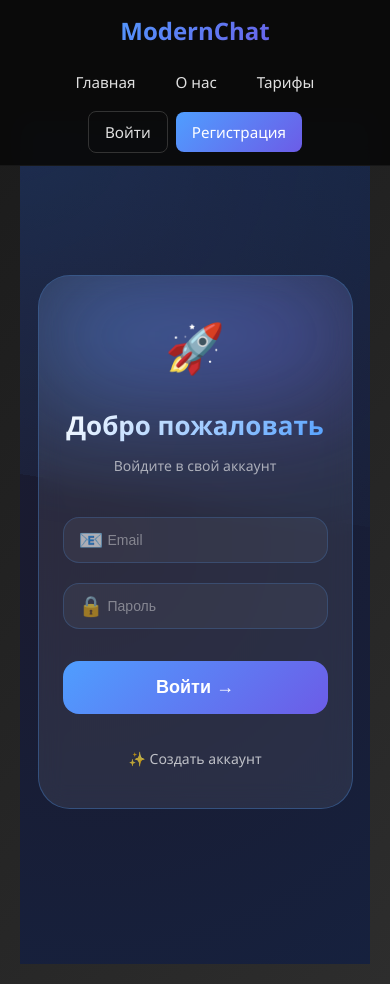
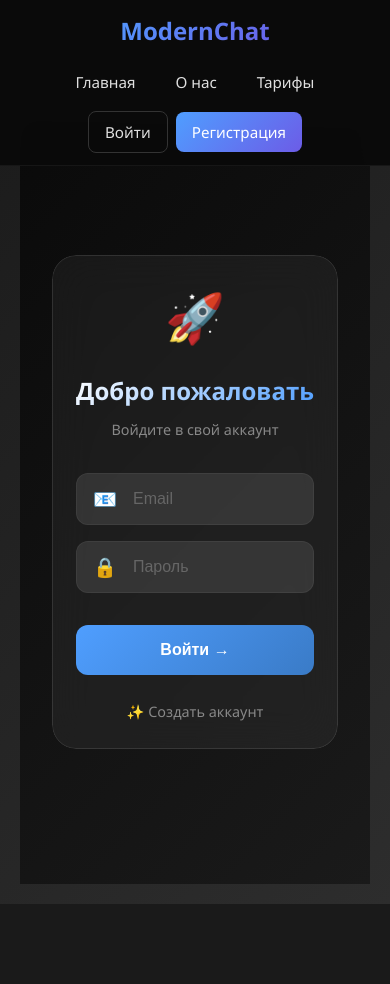
Before and after one commit to nodeserverlol-collab/Chat, a React (Vite) app in the folder frontend/vite-project/: page /login in a window 390 px wide. After the commit the page ends 904 px from the top, so only its background shows below. Built offline with nearby package versions, Linux system fonts and the light colour scheme.

Commit message:
Обновление компонентов Navbar и Price

```diff
--- a/frontend/vite-project/src/pages/Home.tsx
+++ b/frontend/vite-project/src/pages/Home.tsx
@@ -1,13 +1,7 @@
 import { useState, useEffect } from 'react';
 import { useNavigate } from 'react-router-dom';
 
-interface PricingPlan {
-  id: number;
-  name: string;
-  price: number;
-  features: string[];
-}
-
+// Убираем неиспользуемый интерфейс и переменную
 export default function Home() {
   const navigate = useNavigate();
   const [user, setUser] = useState<any>(null);
@@ -16,7 +10,6 @@ export default function Home() {
   useEffect(() => {
     const token = localStorage.getItem('token');
     if (token) {
-      // Fetch user data
       setUser({ username: 'User' });
     }
     setLoading(false);
@@ -53,8 +46,6 @@ export default function Home() {
     animateNumber(0, 100000, 2000, setMessagesCount);
     animateNumber(0, 500, 2000, setOnlineCount);
   }, []);
-
-  const pricingPlans: PricingPlan[] = []; // Убрал предупреждение
 
   if (loading) {
     return <div>Loading...</div>;
--- a/frontend/vite-project/src/pages/Login.tsx
+++ b/frontend/vite-project/src/pages/Login.tsx
@@ -2,19 +2,32 @@ import { useState } from "react";
 import axios from "axios";
 import "./login.css";
 
+interface LoginResponse {
+  access_token?: string;
+  token?: string;
+  username: string;
+  user_id?: number;
+  id?: number;
+}
+
+interface Message {
+  type: "success" | "error";
+  text: string;
+}
+
 function Login() {
-  const [email, setEmail] = useState("");
-  const [password, setPassword] = useState("");
-  const [message, setMessage] = useState("");
-  const [isLoading, setIsLoading] = useState(false);
+  const [email, setEmail] = useState<string>("");
+  const [password, setPassword] = useState<string>("");
+  const [message, setMessage] = useState<Message | null>(null);
+  const [isLoading, setIsLoading] = useState<boolean>(false);
 
-  const handleSubmit = async (e) => {
+  const handleSubmit = async (e: React.FormEvent<HTMLFormElement>) => {
     e.preventDefault();
     setIsLoading(true);
-    setMessage("");
+    setMessage(null);
 
     try {
-      const loginResponse = await axios.post("http://localhost:8080/api/auth/login", {
+      const loginResponse = await axios.post<LoginResponse>("http://localhost:8080/api/auth/login", {
         email: email,
         password: password,
       });
@@ -35,11 +48,14 @@ function Login() {
         window.location.href = "/profile";
       }, 1500);
 
-    } catch (error) {
-      setMessage({
-        type: "error",
-        text: "❌ " + (error.response?.data?.detail || "Ошибка входа")
-      });
+    } catch (error: unknown) {
+      let errorText = "❌ Ошибка входа";
+
+      if (axios.isAxiosError(error) && error.response?.data?.detail) {
+        errorText = `❌ ${error.response.data.detail}`;
+      }
+
+      setMessage({ type: "error", text: errorText });
     } finally {
       setIsLoading(false);
     }
@@ -63,7 +79,7 @@ function Login() {
                 type="email"
                 placeholder="Email"
                 value={email}
-                onChange={(e) => setEmail(e.target.value)}
+                onChange={(e: React.ChangeEvent<HTMLInputElement>) => setEmail(e.target.value)}
                 required
               />
             </div>
@@ -74,7 +90,7 @@ function Login() {
                 type="password"
                 placeholder="Пароль"
                 value={password}
-                onChange={(e) => setPassword(e.target.value)}
+                onChange={(e: React.ChangeEvent<HTMLInputElement>) => setPassword(e.target.value)}
                 required
               />
             </div>
--- a/frontend/vite-project/src/pages/login.css
+++ b/frontend/vite-project/src/pages/login.css
@@ -1,250 +1,172 @@
-* {
-  margin: 0;
-  padding: 0;
-  box-sizing: border-box;
-}
-
 .login-page {
-  min-height: 100vh;
-  background: radial-gradient(circle at 20% 50%, #1a1a2e, #16213e);
+  min-height: calc(100vh - 80px);
   display: flex;
   align-items: center;
   justify-content: center;
-  font-family: 'Segoe UI', system-ui, -apple-system, sans-serif;
-  position: relative;
-  overflow: hidden;
-}
-
-/* Анимированный фон */
-.login-page::before {
-  content: '';
-  position: absolute;
-  width: 200%;
-  height: 200%;
-  background: radial-gradient(circle, rgba(79, 158, 255, 0.1) 0%, transparent 70%);
-  animation: rotate 20s linear infinite;
-}
-
-@keyframes rotate {
-  from { transform: translate(-25%, -25%) rotate(0deg); }
-  to { transform: translate(-25%, -25%) rotate(360deg); }
+  background: linear-gradient(135deg, #0a0a0a 0%, #1a1a1a 100%);
+  padding: 2rem;
 }
 
 .glass-card {
   position: relative;
-  width: 460px;
-  max-width: 90%;
-  background: rgba(255, 255, 255, 0.08);
-  backdrop-filter: blur(12px);
-  border-radius: 32px;
-  border: 1px solid rgba(79, 158, 255, 0.3);
+  width: 100%;
+  max-width: 450px;
+  border-radius: 24px;
   overflow: hidden;
-  transition: transform 0.3s ease, box-shadow 0.3s ease;
-}
-
-.glass-card:hover {
-  transform: translateY(-8px);
-  box-shadow: 0 25px 45px rgba(0, 0, 0, 0.4), 0 0 0 1px rgba(79, 158, 255, 0.2);
 }
 
 .card-bg {
   position: absolute;
-  top: 0;
-  left: 0;
-  right: 0;
-  height: 120px;
-  background: linear-gradient(135deg, #4f9eff, #6c5ce7);
-  filter: blur(60px);
-  opacity: 0.5;
+  inset: 0;
+  background: rgba(255, 255, 255, 0.05);
+  backdrop-filter: blur(20px);
+  border: 1px solid rgba(255, 255, 255, 0.1);
+  border-radius: 24px;
 }
 
 .card-content {
   position: relative;
-  padding: 48px 40px;
+  padding: 2.5rem;
   z-index: 1;
 }
 
 .logo {
   text-align: center;
-  margin-bottom: 40px;
+  margin-bottom: 2rem;
 }
 
 .logo-icon {
-  font-size: 64px;
-  margin-bottom: 16px;
-  animation: float 3s ease-in-out infinite;
-}
-
-@keyframes float {
-  0%, 100% { transform: translateY(0); }
-  50% { transform: translateY(-10px); }
+  font-size: 3rem;
+  margin-bottom: 1rem;
 }
 
 .logo h1 {
-  font-size: 32px;
-  font-weight: 700;
+  font-size: 1.8rem;
   background: linear-gradient(135deg, #fff, #4f9eff);
   -webkit-background-clip: text;
   -webkit-text-fill-color: transparent;
-  background-clip: text;
-  margin-bottom: 8px;
+  margin-bottom: 0.5rem;
 }
 
 .logo p {
-  color: rgba(255, 255, 255, 0.6);
-  font-size: 14px;
+  color: #888;
+  font-size: 0.9rem;
 }
 
 .input-field {
-  position: relative;
-  margin-bottom: 20px;
+  display: flex;
+  align-items: center;
+  background: rgba(255, 255, 255, 0.1);
+  border-radius: 12px;
+  margin-bottom: 1rem;
+  border: 1px solid rgba(255, 255, 255, 0.05);
+  transition: all 0.3s ease;
+}
+
+.input-field:focus-within {
+  border-color: #4f9eff;
+  background: rgba(79, 158, 255, 0.05);
 }
 
 .field-icon {
-  position: absolute;
-  left: 16px;
-  top: 50%;
-  transform: translateY(-50%);
-  font-size: 20px;
-  opacity: 0.6;
-  z-index: 1;
+  padding: 0 1rem;
+  font-size: 1.2rem;
+  color: #888;
 }
 
 .input-field input {
-  width: 100%;
-  padding: 16px 16px 16px 48px;
-  background: rgba(255, 255, 255, 0.05);
-  border: 1px solid rgba(79, 158, 255, 0.2);
-  border-radius: 16px;
-  font-size: 16px;
-  color: white;
-  transition: all 0.3s ease;
+  flex: 1;
+  background: transparent;
+  border: none;
+  padding: 1rem 1rem 1rem 0;
+  color: #fff;
+  font-size: 1rem;
   outline: none;
 }
 
-.input-field input:focus {
-  border-color: #4f9eff;
-  background: rgba(255, 255, 255, 0.1);
-  box-shadow: 0 0 0 3px rgba(79, 158, 255, 0.1);
-}
-
 .input-field input::placeholder {
-  color: rgba(255, 255, 255, 0.4);
+  color: #666;
 }
 
 .glow-btn {
   width: 100%;
-  padding: 16px;
-  background: linear-gradient(135deg, #4f9eff, #6c5ce7);
+  padding: 1rem;
+  background: linear-gradient(135deg, #4f9eff, #3a7bc7);
+  color: white;
   border: none;
-  border-radius: 16px;
-  font-size: 18px;
+  border-radius: 12px;
+  font-size: 1rem;
   font-weight: 600;
-  color: white;
   cursor: pointer;
-  position: relative;
-  overflow: hidden;
   transition: all 0.3s ease;
-  margin-top: 12px;
+  margin-top: 1rem;
 }
 
-.glow-btn::before {
-  content: '';
-  position: absolute;
-  top: 0;
-  left: -100%;
-  width: 100%;
-  height: 100%;
-  background: linear-gradient(90deg, transparent, rgba(255, 255, 255, 0.3), transparent);
-  transition: left 0.5s;
-}
-
-.glow-btn:hover::before {
-  left: 100%;
-}
-
-.glow-btn:hover {
+.glow-btn:hover:not(:disabled) {
   transform: translateY(-2px);
-  box-shadow: 0 10px 25px rgba(79, 158, 255, 0.4);
-}
-
-.glow-btn:active {
-  transform: translateY(1px);
+  box-shadow: 0 8px 25px rgba(79, 158, 255, 0.3);
 }
 
 .glow-btn:disabled {
-  opacity: 0.6;
+  opacity: 0.7;
   cursor: not-allowed;
-  transform: none;
 }
 
 .footer-link {
   text-align: center;
-  margin-top: 32px;
+  margin-top: 1.5rem;
 }
 
 .footer-link a {
-  color: rgba(255, 255, 255, 0.7);
+  color: #888;
   text-decoration: none;
-  font-size: 14px;
-  transition: all 0.3s ease;
-  display: inline-flex;
-  align-items: center;
-  gap: 6px;
+  font-size: 0.9rem;
+  transition: color 0.3s ease;
 }
 
 .footer-link a:hover {
   color: #4f9eff;
-  gap: 10px;
 }
 
 .toast {
-  margin-top: 20px;
-  padding: 12px 16px;
+  position: fixed;
+  bottom: 2rem;
+  left: 50%;
+  transform: translateX(-50%);
+  padding: 0.75rem 1.5rem;
   border-radius: 12px;
-  font-size: 14px;
-  text-align: center;
-  animation: slideDown 0.3s ease;
+  font-size: 0.9rem;
+  animation: slideUp 0.3s ease;
+  z-index: 1000;
 }
 
 .toast.success {
-  background: rgba(0, 255, 100, 0.15);
-  border: 1px solid rgba(0, 255, 100, 0.4);
-  color: #00ff64;
+  background: rgba(76, 175, 80, 0.9);
+  color: white;
 }
 
 .toast.error {
-  background: rgba(255, 50, 50, 0.15);
-  border: 1px solid rgba(255, 50, 50, 0.4);
-  color: #ff6b6b;
+  background: rgba(244, 67, 54, 0.9);
+  color: white;
 }
 
-@keyframes slideDown {
+@keyframes slideUp {
   from {
     opacity: 0;
-    transform: translateY(-10px);
+    transform: translateX(-50%) translateY(20px);
   }
   to {
     opacity: 1;
-    transform: translateY(0);
+    transform: translateX(-50%) translateY(0);
   }
 }
 
-@media (max-width: 480px) {
+@media (max-width: 768px) {
   .card-content {
-    padding: 36px 24px;
-  }
-
-  .logo-icon {
-    font-size: 48px;
+    padding: 1.5rem;
   }
 
   .logo h1 {
-    font-size: 26px;
-  }
-
-  .input-field input {
-    padding: 14px 14px 14px 44px;
-    font-size: 14px;
+    font-size: 1.5rem;
   }
 }
--- a/frontend/vite-project/src/pages/profile.tsx
+++ b/frontend/vite-project/src/pages/profile.tsx
@@ -1,3 +1,4 @@
+// src/pages/profile.tsx
 import { useState, useEffect } from 'react';
 import { useAuth } from './useAuth';
 import axios from 'axios';
```
Also changed, not shown: frontend/vite-project/src/pages/useAuth.tsx (renamed from frontend/vite-project/src/pages/UseAuth.tsx).
